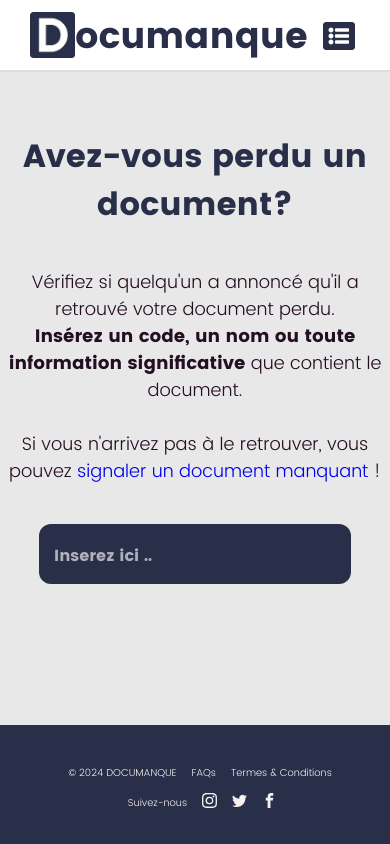
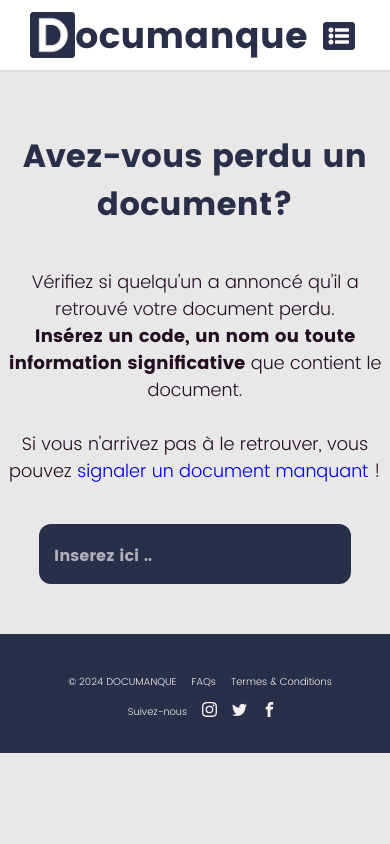
Before and after one commit to ZakariaLagraini/documanque-client, a React (Create React App) app: page / in a window 390 px wide. Built offline with nearby package versions, Linux system fonts and the light colour scheme.

Commit message:
rolling back width changes
once unpresponsive always unresponsive

```diff
--- a/src/App.css
+++ b/src/App.css
@@ -296,9 +296,6 @@ main h2 span {
   margin-top: 50px;
   background-color: var(--purple);
   display: flex;
-  position: absolute;
-  left: 0;
-  bottom: 0;
   width: 100%;
   flex-wrap: wrap;
   overflow: hidden;
@@ -878,7 +875,7 @@ a:visited {
   display: flex;
   justify-content: center;
   flex-direction: column;
-  /* width: 400px; */
+  width: 400px;
   border-radius: 12px;
   padding-bottom: 50px;
   border: 3px solid var(--shady);
@@ -967,7 +964,7 @@ a:visited {
   display: flex;
   align-items: center;
   flex-direction: column;
-  /* width: 750px; */
+  width: 750px;
   height: 400px;
   border-radius: 12px 0 0 12px;
   border: 3px solid var(--shady);
@@ -1258,7 +1255,7 @@ a:visited {
   display: flex;
   align-items: flex-start;
   flex-direction: column;
-  /* width: 750px; */
+  width: 750px;
   border-radius: 12px;
   border: 3px solid var(--shady);
   background-color: white;
```
